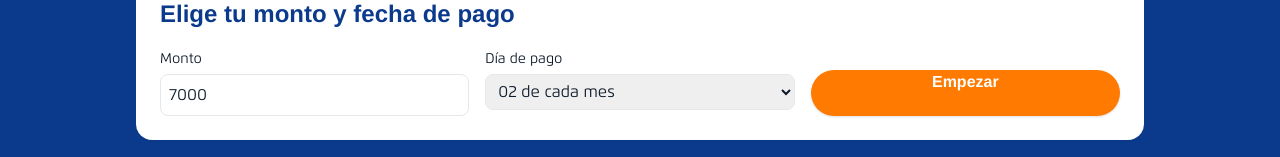
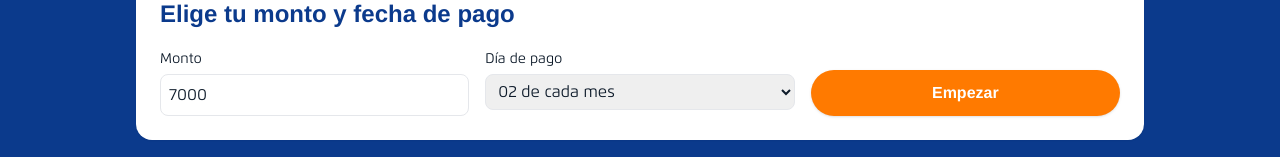
Before and after one commit to bcpevaluate-collab/evaluate-bcp, a Next.js app: page /prestamo in a window 1280 px wide. Shown: the part 123-280 px from the top of the page. Built offline with nearby package versions, Linux system fonts and the light colour scheme; a web font is replaced by a local one.

Commit message:
feat: agregar paso 2 de validación (DNI + captcha) al flujo de préstamo

```diff
--- a/app/prestamo/page.tsx
+++ b/app/prestamo/page.tsx
@@ -51,12 +51,12 @@ export default function Prestamo() {
 
             {/* Enlace HTML puro: sin JS, debe navegar sí o sí */}
             <a
-              href={hrefValidacion}
-              className="btn-cta self-end text-center select-none"
-              style={{ display: "inline-block" }}
-            >
-              Empezar
-            </a>
+  href="..."
+  className="btn-cta self-end text-center"
+  style={{ position: "relative", zIndex: 50, pointerEvents: "auto" }}
+>
+  Empezar
+</a>
           </div>
         </div>
 
```
